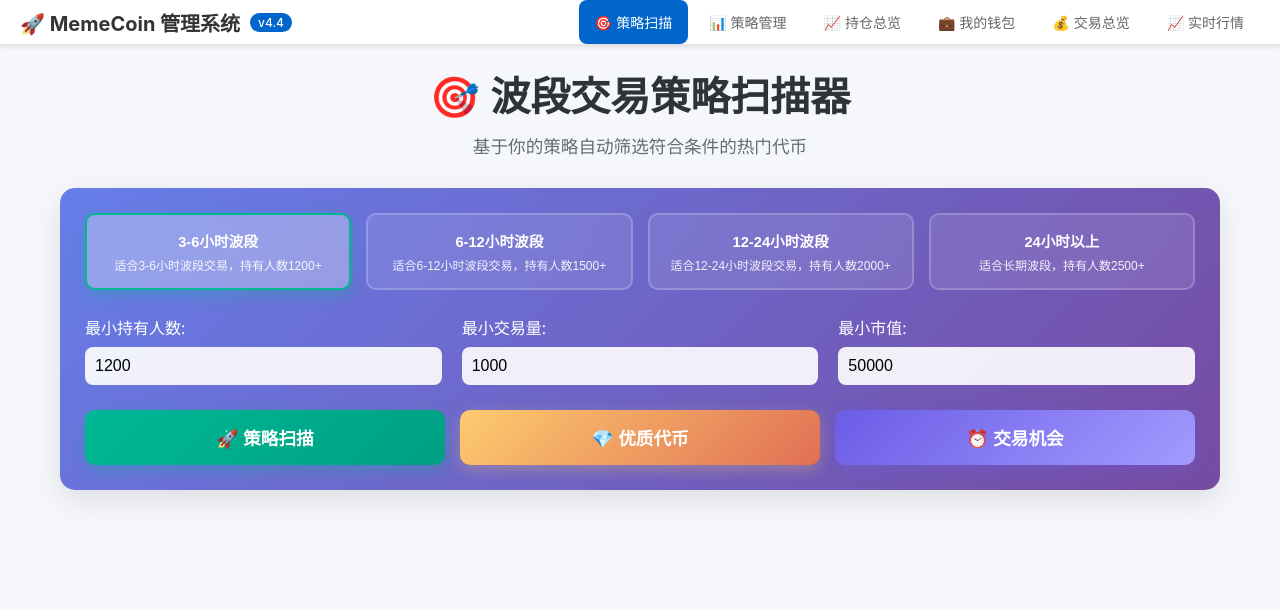
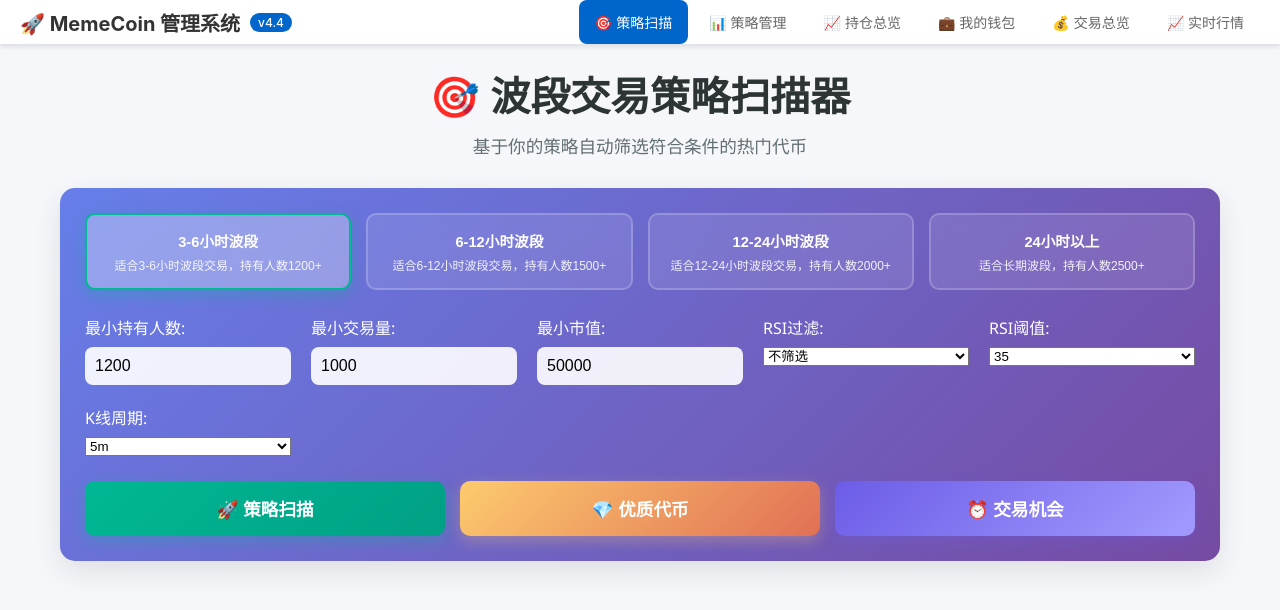
Before and after one commit to ricohrh/dbot-frontend, a React (Create React App) app: page / in a window 1280 px wide. Shown: the top 610 px of the page. Built offline with nearby package versions, Linux system fonts and the light colour scheme.

Commit message:
自动更新: 2025-08-27 07:47:35

```diff
--- a/src/components/StrategyScanner/StrategyScanner.js
+++ b/src/components/StrategyScanner/StrategyScanner.js
@@ -29,6 +29,11 @@ const StrategyScanner = () => {
   const [qualityLoading, setQualityLoading] = useState(false);
   const [opportunities, setOpportunities] = useState(null);
   const [opportunitiesLoading, setOpportunitiesLoading] = useState(false);
+
+  // 新增：RSI 二级筛选配置
+  const [rsiFilter, setRsiFilter] = useState('none'); // none | oversold | overbought
+  const [rsiThreshold, setRsiThreshold] = useState(35); // 30/35/40
+  const [rsiInterval, setRsiInterval] = useState('5m'); // 5m | 15m | 1h
 
   const presets = strategyService.getStrategyPresets();
 
@@ -80,7 +85,13 @@ const StrategyScanner = () => {
     setOpportunities(null);
 
     try {
-      const result = await strategyService.scanTradingOpportunities(strategyConfig.chain, '3h', 'oversold');
+      const result = await strategyService.scanTradingOpportunities(
+        strategyConfig.chain,
+        '6h',
+        rsiFilter,
+        rsiInterval,
+        rsiThreshold
+      );
       setOpportunities(result);
     } catch (err) {
       setError(err.message || '交易机会扫描失败');
@@ -505,6 +516,31 @@ const StrategyScanner = () => {
               onChange={(e) => setStrategyConfig({...strategyConfig, minMarketCap: parseInt(e.target.value)})}
             />
           </div>
+          {/* 新增：RSI 二级筛选 */}
+          <div className="config-group">
+            <label>RSI过滤:</label>
+            <select value={rsiFilter} onChange={(e) => setRsiFilter(e.target.value)}>
+              <option value="none">不筛选</option>
+              <option value="oversold">超卖(≤阈值)</option>
+              <option value="overbought">超买(≥100-阈值)</option>
+            </select>
+          </div>
+          <div className="config-group">
+            <label>RSI阈值:</label>
+            <select value={rsiThreshold} onChange={(e) => setRsiThreshold(parseInt(e.target.value))}>
+              <option value={30}>30</option>
+              <option value={35}>35</option>
+              <option value={40}>40</option>
+            </select>
+          </div>
+          <div className="config-group">
+            <label>K线周期:</label>
+            <select value={rsiInterval} onChange={(e) => setRsiInterval(e.target.value)}>
+              <option value="5m">5m</option>
+              <option value="15m">15m</option>
+              <option value="1h">1h</option>
+            </select>
+          </div>
         </div>
 
         <div className="scan-buttons">
--- a/src/services/strategyService.js
+++ b/src/services/strategyService.js
@@ -70,11 +70,12 @@ export const strategyService = {
     }
   },
 
-  // 扫描交易机会
-  async scanTradingOpportunities(chain = 'solana', timeFilter = '3h', rsiFilter = 'oversold') {
+  // 扫描交易机会（支持 interval 与 rsi_threshold）
+  async scanTradingOpportunities(chain = 'solana', timeFilter = '6h', rsiFilter = 'none', interval = '5m', rsiThreshold = 35) {
     try {
-      console.log('正在扫描交易机会:', { chain, timeFilter, rsiFilter });
-      const data = await apiRequest(`/strategy/scan-opportunities?chain=${chain}&time_filter=${timeFilter}&rsi_filter=${rsiFilter}`);
+      console.log('正在扫描交易机会:', { chain, timeFilter, rsiFilter, interval, rsiThreshold });
+      const qs = `chain=${chain}&time_filter=${timeFilter}&rsi_filter=${rsiFilter}&interval=${interval}&rsi_threshold=${rsiThreshold}`;
+      const data = await apiRequest(`/strategy/scan-opportunities?${qs}`);
       console.log('交易机会扫描成功:', data);
       return data;
     } catch (error) {
```
